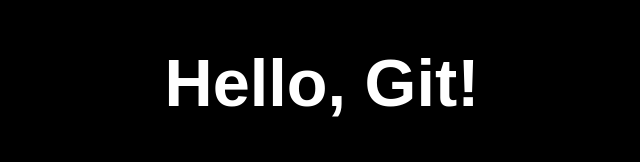
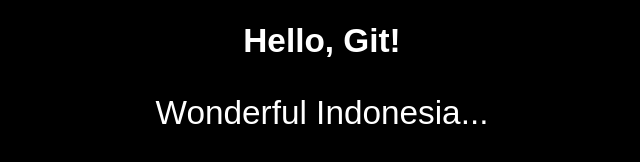
Before and after one commit to TimothyDY/ubiquitous-octo-spork, a plain HTML site: page index.html in a window 1280 px wide. Shown: the whole page, without its empty margins (318-958 px from the left). Drawn offline with Linux system fonts and the light colour scheme.

Commit message:
adjustment 4

```diff
--- a/style.css
+++ b/style.css
@@ -1,8 +1,8 @@
 body{
     background-color: black;
 }
-h1{
-    font-size: 50pt;
+body h1, body p{
+    font-size: 25pt;
     font-family: Arial, Helvetica, sans-serif;
     text-align: center;
     color: white;
```
